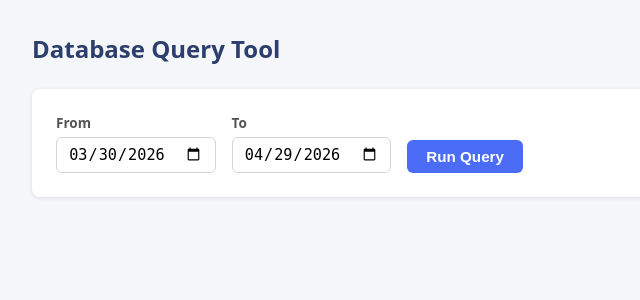
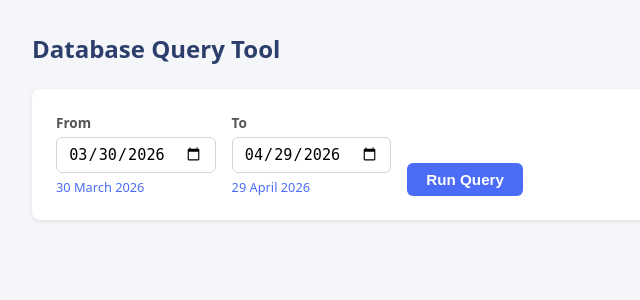
Before and after one commit to mateliebhardt/db_query_tool, a Flask app: page / in a window 1280 px wide. Shown: the top 300 px of the page, without its empty margins (0-640 px from the left). Run offline with Flask 3, Linux system fonts and the light colour scheme; some libraries are stand-ins or nearby versions.

Commit message:
changes to date added

```diff
--- a/app.py
+++ b/app.py
@@ -11,6 +11,17 @@ from dotenv import load_dotenv
 load_dotenv()
 
 app = Flask(__name__)
+
+
+@app.template_filter("uk_date")
+def uk_date_filter(iso_str):
+    """Format 'YYYY-MM-DD' → 'D Month YYYY' for display."""
+    try:
+        from datetime import datetime
+        d = datetime.strptime(iso_str, "%Y-%m-%d")
+        return f"{d.day} {d.strftime('%B')} {d.year}"
+    except Exception:
+        return iso_str
 
 # ── Database connection ────────────────────────────────────────────────────────
 
--- a/templates/index.html
+++ b/templates/index.html
@@ -42,6 +42,13 @@
       outline: none;
     }
     input[type="date"]:focus { border-color: #4a6cf7; }
+
+    .date-label {
+      font-size: .8rem;
+      color: #4a6cf7;
+      font-weight: 500;
+      min-height: 1.1em;
+    }
 
     .btn {
       padding: .5rem 1.2rem;
@@ -120,10 +127,12 @@
       <div class="field">
         <label for="start_date">From</label>
         <input type="date" id="start_date" name="start_date" value="{{ start_date }}" required />
+        <span class="date-label" id="start_label"></span>
       </div>
       <div class="field">
         <label for="end_date">To</label>
         <input type="date" id="end_date" name="end_date" value="{{ end_date }}" required />
+        <span class="date-label" id="end_label"></span>
       </div>
       <button type="submit" class="btn btn-primary">Run Query</button>
     </div>
@@ -138,7 +147,7 @@
 <div class="card">
   <div style="display:flex; justify-content:space-between; align-items:center; margin-bottom:.75rem;">
     <span class="meta">{{ row_count }} row{{ 's' if row_count != 1 else '' }} returned
-      &nbsp;·&nbsp; {{ start_date }} → {{ end_date }}</span>
+      &nbsp;·&nbsp; {{ start_date | uk_date }} → {{ end_date | uk_date }}</span>
 
     <form method="POST" action="/download">
       <input type="hidden" name="start_date" value="{{ start_date }}" />
@@ -175,5 +184,25 @@
   </div>
 {% endif %}
 
+<script>
+  const MONTHS = ["January","February","March","April","May","June",
+                  "July","August","September","October","November","December"];
+
+  function ukDate(iso) {
+    if (!iso) return "";
+    const [y, m, d] = iso.split("-").map(Number);
+    return `${d} ${MONTHS[m - 1]} ${y}`;
+  }
+
+  function syncLabel(inputId, labelId) {
+    const input = document.getElementById(inputId);
+    const label = document.getElementById(labelId);
+    label.textContent = ukDate(input.value);
+    input.addEventListener("change", () => { label.textContent = ukDate(input.value); });
+  }
+
+  syncLabel("start_date", "start_label");
+  syncLabel("end_date",   "end_label");
+</script>
 </body>
 </html>
```
